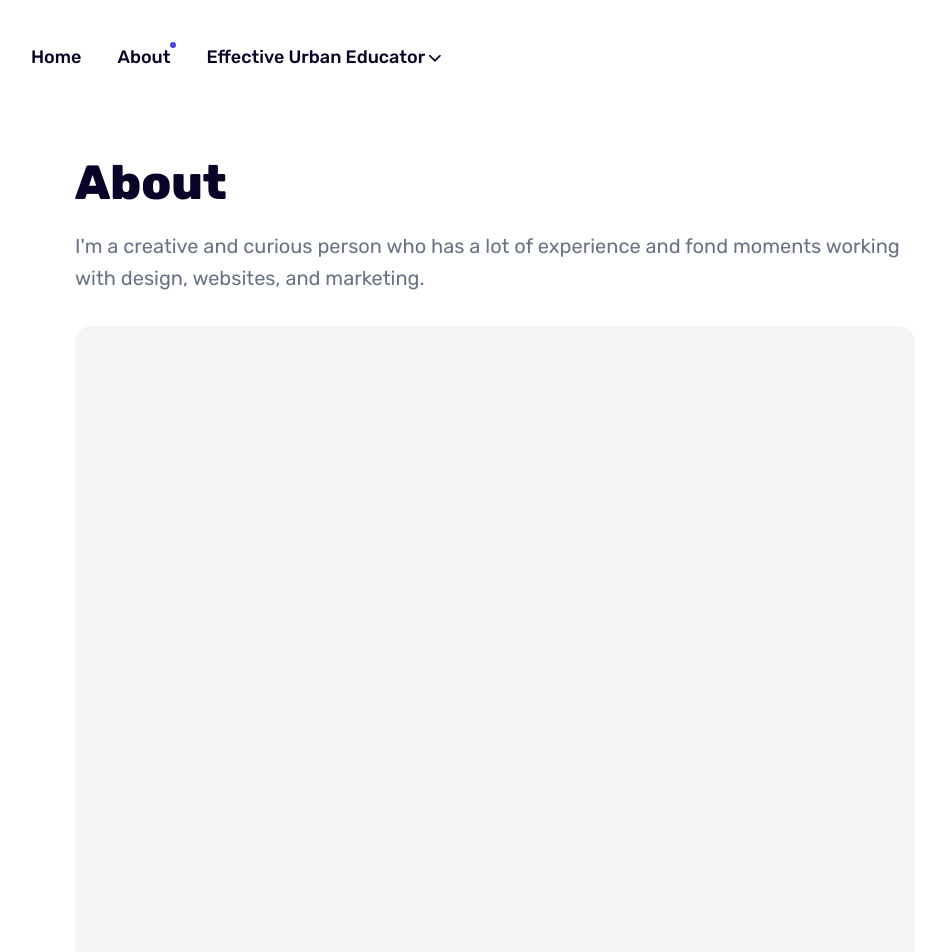
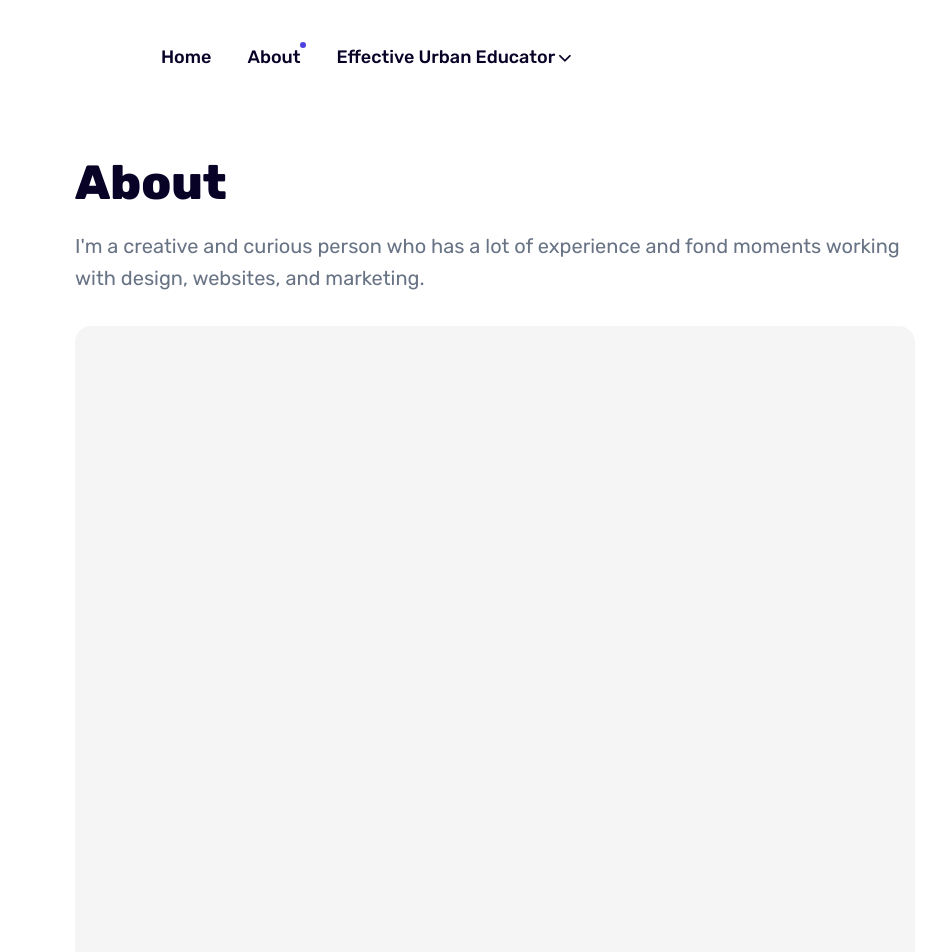
Before and after one commit to geoffreysperl/teaching, a Jekyll site: the page built from _pages/about.md, in a window 1280 px wide. Shown: the top 952 px of the page, without its empty margins (145-1075 px from the left). Built offline with Jekyll 4.4.1, drawn with Linux system fonts in a browser that asks for light colours.

Commit message:
150px padding

```diff
--- a/_includes/header.html
+++ b/_includes/header.html
@@ -14,7 +14,7 @@
         </div> -->
         <!-- <div style="padding-left: 20px;"></div> -->
         <nav class="main-nav">
-          <div class="main-nav__box" style="padding-left: 20px;">
+          <div class="main-nav__box" style="padding-left: 150px;">
             <ul class="nav__list list-reset">
 
               {% for item in site.data.settings.menu__settings.menu__items %}
```
